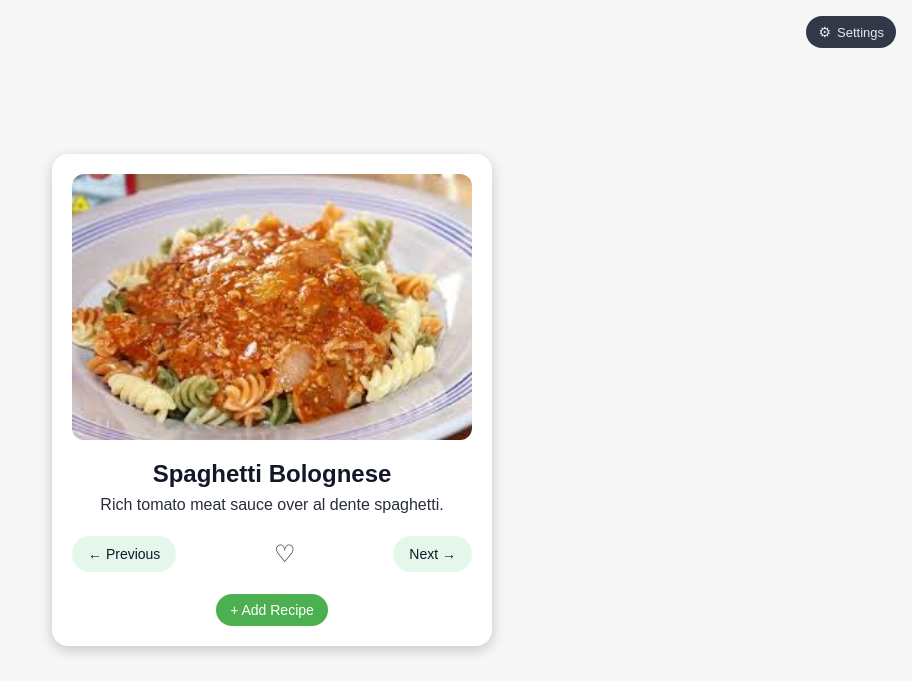
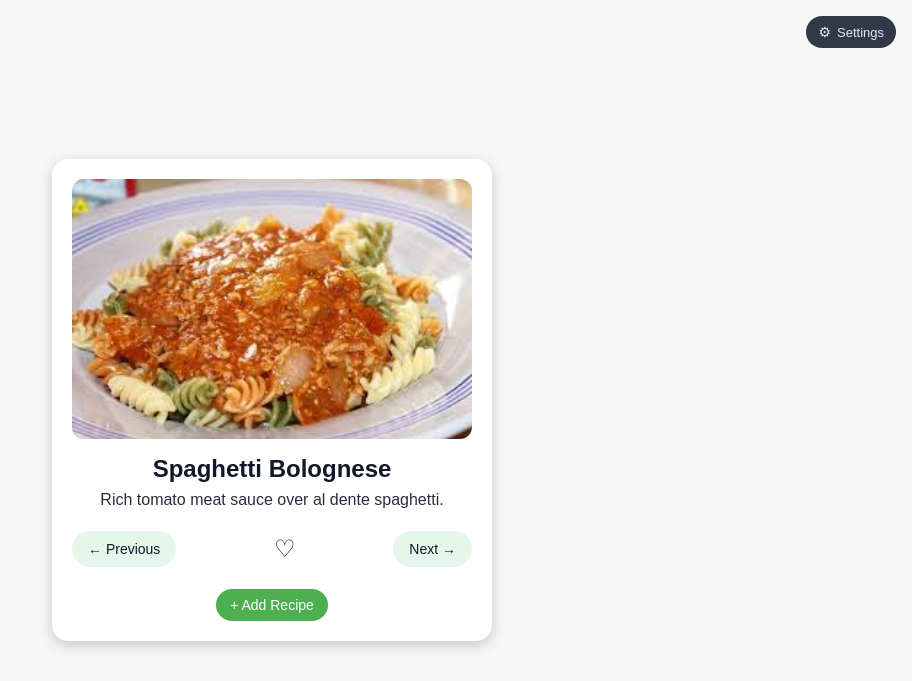
Before and after one commit to Swainy8/Speed-project, a Flask app: page / in a window 1280 px wide. Shown: the top 681 px of the page, without its empty margins (368-1280 px from the left). Run offline with Flask 3, Linux system fonts and the light colour scheme.

Commit message:
Made all the images the same size

```diff
--- a/templates/index.html
+++ b/templates/index.html
@@ -345,6 +345,14 @@
         .loader-dot:nth-child(2) { animation-delay: 0.2s; }
         .loader-dot:nth-child(3) { animation-delay: 0.4s; }
 
+        .recipe-image {
+    width: 100%;
+    max-width: 100%;
+    height: 260px;      /* change this number for taller/shorter images */
+    object-fit: cover;  /* fills the box and crops edges */
+    display: block;
+}
+
         @keyframes dotPulse {
             0%, 100% { transform: translateY(0) scale(0.85); opacity: 0.4; }
             50%      { transform: translateY(-4px) scale(1.2); opacity: 1; }
@@ -403,8 +411,10 @@
 
     <div class="card">
         <img id="recipeImage"
+     class="recipe-image"
      src="{{ url_for('static', filename='images/' + recipes[0].image) }}"
      alt="Recipe Image" />
+
 
         <h2 id="recipeName">{{ recipes[0].name }}</h2>
         <p id="recipeDescription">{{ recipes[0].description }}</p>
```
Lines whose indentation alone changed are shown as unchanged.
